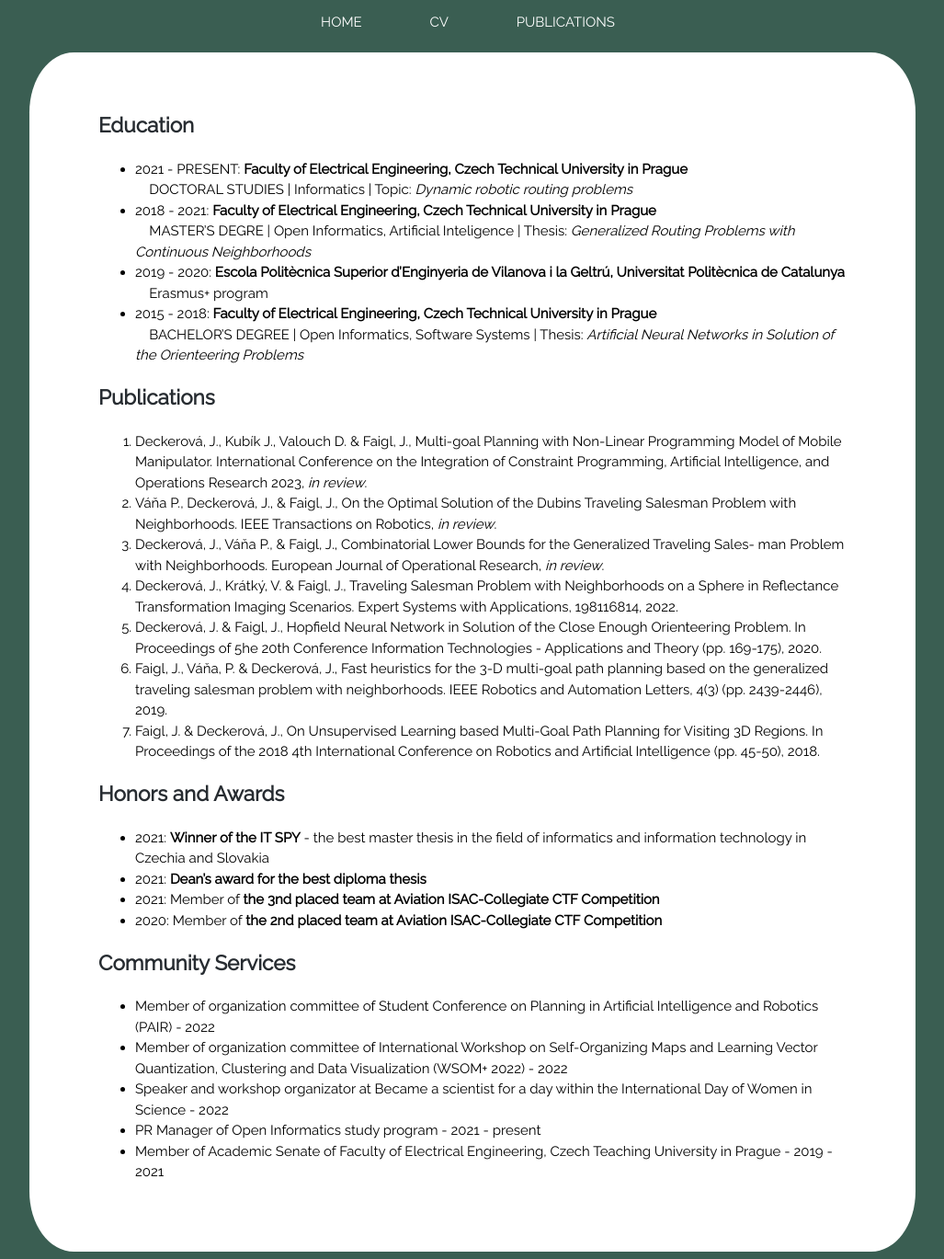
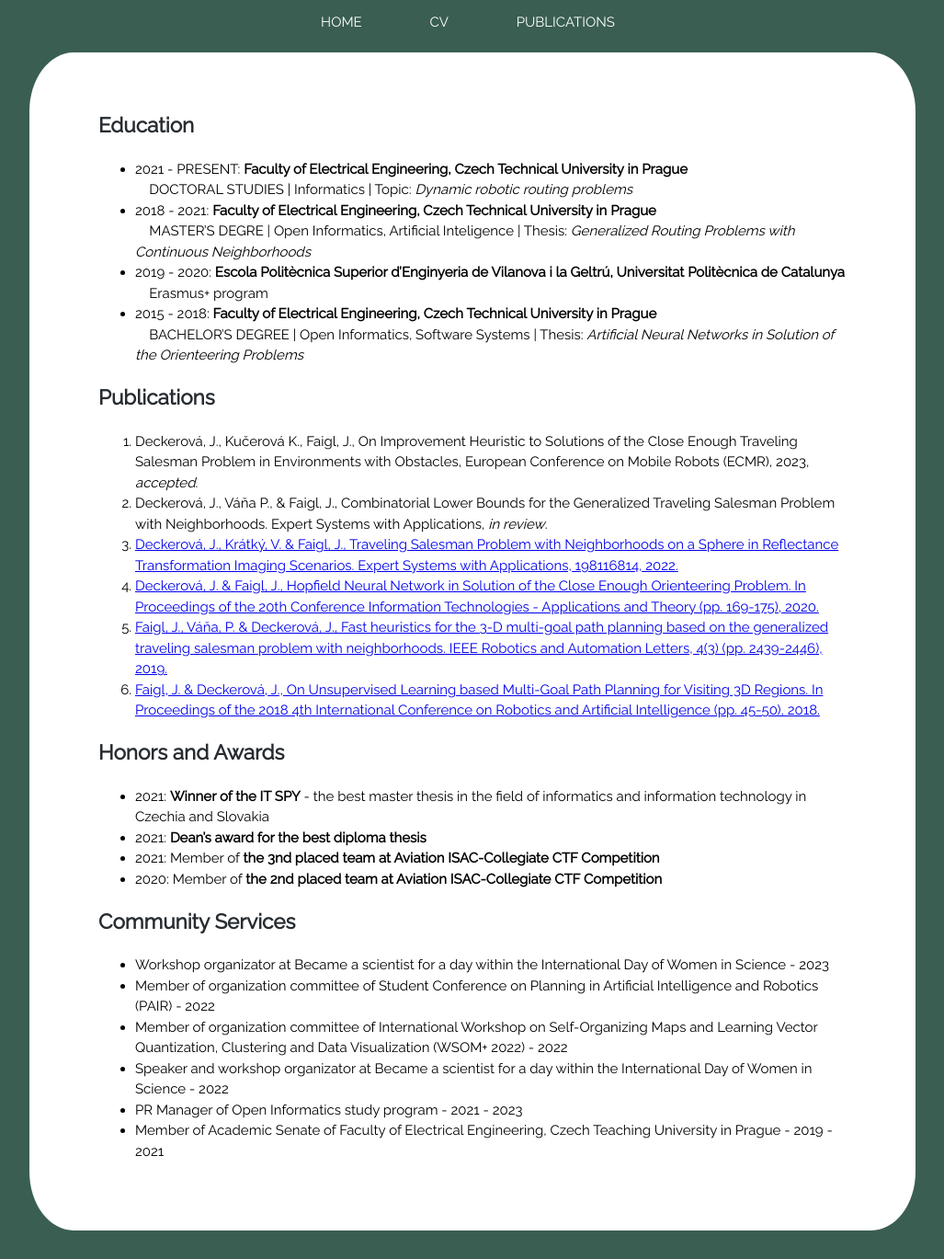
Before and after one commit to deckejin/deckejin.github.io, a Jekyll site: the page built from docs/cv.md, in a window 1280 px wide. Shown: the whole page at 92% size, without its empty margins (126-1153 px from the left). Built offline with Jekyll 4.4.1, drawn with Linux system fonts in a browser that asks for light colours; our own code applies the rules of GitHub Pages for plain Markdown files; after the commit the page ends 1346 px from its top, so only the background shows below that.

Commit message:
Update cv.md

```diff
--- a/docs/cv.md
+++ b/docs/cv.md
@@ -10,13 +10,12 @@
 
 ## Publications
 
-1. Deckerová, J., Kubík J., Valouch D. & Faigl, J., Multi-goal Planning with Non-Linear Programming Model of Mobile Manipulator. International Conference on the Integration of Constraint Programming, Artificial Intelligence, and Operations Research 2023, *in review*.
-2. Váňa P., Deckerová, J., & Faigl, J., On the Optimal Solution of the Dubins Traveling Salesman Problem with Neighborhoods. IEEE Transactions on Robotics, *in review*.
-3. Deckerová, J., Váňa P., & Faigl, J., Combinatorial Lower Bounds for the Generalized Traveling Sales- man Problem with Neighborhoods. European Journal of Operational Research, *in review*.
-4. Deckerová, J., Krátký, V. & Faigl, J., Traveling Salesman Problem with Neighborhoods on a Sphere in Reflectance Transformation Imaging Scenarios. Expert Systems with Applications, 198116814, 2022.
-4. Deckerová, J. & Faigl, J., Hopfield Neural Network in Solution of the Close Enough Orienteering Problem. In Proceedings of 5he 20th Conference Information Technologies - Applications and Theory (pp. 169-175), 2020.
-6. Faigl, J., Váňa, P. & Deckerová, J., Fast heuristics for the 3-D multi-goal path planning based on the generalized traveling salesman problem with neighborhoods. IEEE Robotics and Automation Letters, 4(3) (pp. 2439-2446), 2019.
-7. Faigl, J. & Deckerová, J., On Unsupervised Learning based Multi-Goal Path Planning for Visiting 3D Regions. In Proceedings of the 2018 4th International Conference on Robotics and Artificial Intelligence (pp. 45-50), 2018.
+1. Deckerová, J., Kučerová K., Faigl, J., On Improvement Heuristic to Solutions of the Close Enough Traveling Salesman Problem in Environments with Obstacles, European Conference on Mobile Robots (ECMR), 2023, *accepted*.
+2. Deckerová, J., Váňa P., & Faigl, J., Combinatorial Lower Bounds for the Generalized Traveling Salesman Problem with Neighborhoods. Expert Systems with Applications, *in review*.
+3. [ Deckerová, J., Krátký, V. & Faigl, J., Traveling Salesman Problem with Neighborhoods on a Sphere in Reflectance Transformation Imaging Scenarios. Expert Systems with Applications, 198116814, 2022.](/_posts/2022-12-22-eswa22tspns.md)
+4. [Deckerová, J. & Faigl, J., Hopfield Neural Network in Solution of the Close Enough Orienteering Problem. In Proceedings of the 20th Conference Information Technologies - Applications and Theory (pp. 169-175), 2020.](/_posts/2022-12-22-itat20ceop.md)
+5. [Faigl, J., Váňa, P. & Deckerová, J., Fast heuristics for the 3-D multi-goal path planning based on the generalized traveling salesman problem with neighborhoods. IEEE Robotics and Automation Letters, 4(3) (pp. 2439-2446), 2019.](/_posts/2022-12-22-ral19gtspn.md)
+6. [Faigl, J. & Deckerová, J., On Unsupervised Learning based Multi-Goal Path Planning for Visiting 3D Regions. In Proceedings of the 2018 4th International Conference on Robotics and Artificial Intelligence (pp. 45-50), 2018.](/_posts/2022-12-22-icrai18cetsp3d.md)
 
 ## Honors and Awards
 - 2021: **Winner of the IT SPY** - the best master thesis in the field of informatics and information technology in Czechia and Slovakia
@@ -25,8 +24,9 @@
 - 2020: Member of **the 2nd placed team at Aviation ISAC-Collegiate CTF Competition**
 
 ## Community Services
+- Workshop organizator at Became a scientist for a day within the International Day of Women in Science - 2023
 - Member of organization committee of Student Conference on Planning in Artificial Intelligence and Robotics (PAIR) - 2022
 - Member of organization committee of International Workshop on Self-Organizing Maps and Learning Vector Quantization, Clustering and Data Visualization (WSOM+ 2022) - 2022
 - Speaker and workshop organizator at Became a scientist for a day within the International Day of Women in Science - 2022
-- PR Manager of Open Informatics study program - 2021 - present
+- PR Manager of Open Informatics study program - 2021 - 2023
 - Member of Academic Senate of Faculty of Electrical Engineering, Czech Teaching University in Prague - 2019 - 2021
```
